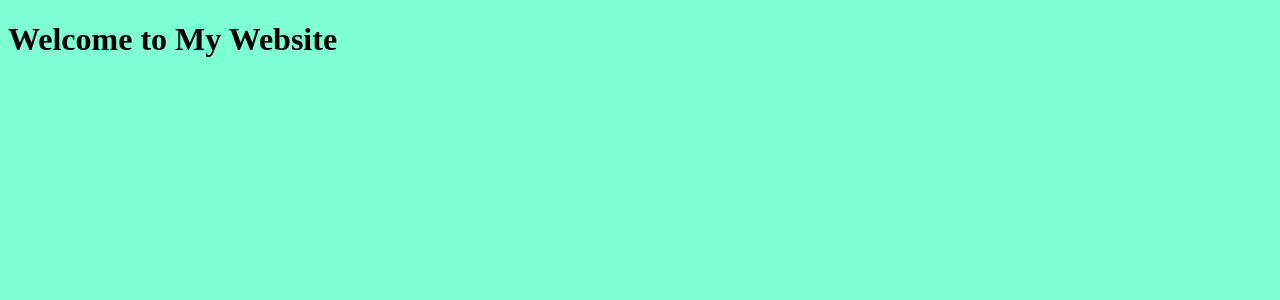
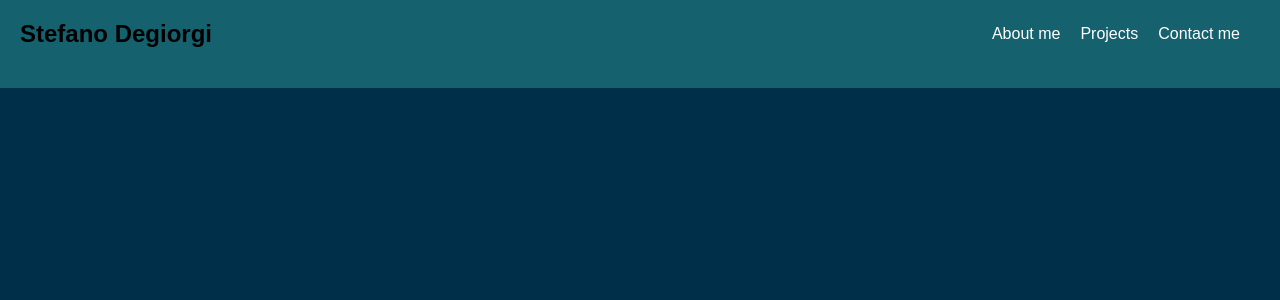
Before and after one commit to StefDegiorgi/portfolio, a PHP site: page / in a window 1280 px wide. Shown: the top 300 px of the page. Run offline with PHP 8.4, Linux system fonts and the light colour scheme.

Commit message:
navigation bar

```diff
--- a/css/style.css
+++ b/css/style.css
@@ -1,3 +1,67 @@
-body{
-    background-color: aquamarine;
+body {
+  background-color: #003049;
+  font-family: Arial, sans-serif;
+
 }
+
+body,
+ul,
+li {
+  margin: 0;
+  padding: 0;
+}
+
+.nav-container {
+  background-color: #15616d;
+}
+
+header {
+  display: flex;
+  justify-content: space-between;
+  align-items: center;
+  padding: 20px;
+}
+
+main {
+  font-size: 24px;
+  font-weight: bold;
+}
+
+nav ul {
+  list-style: none;
+  display: flex;
+}
+
+nav li {
+  margin-right: 20px;
+}
+
+nav a {
+  text-decoration: none;
+  color: #fff;
+  transition: color 0.3s ease-in-out;
+}
+
+nav a:hover {
+  border-bottom: 3px solid #f39c12;
+}
+
+.social-header {
+  padding: 10px 20px;
+}
+
+@media (max-width: 768px) {
+  header {
+    flex-direction: column;
+    text-align: center;
+  }
+
+  nav ul {
+    flex-direction: column;
+    align-items: center;
+  }
+
+  nav li {
+    margin: 10px 0;
+  }
+}
--- a/index.php
+++ b/index.php
@@ -1,17 +1,33 @@
 <!DOCTYPE html>
 <html lang="en">
+
 <head>
   <meta charset="UTF-8">
   <meta name="viewport" content="width=device-width, initial-scale=1.0">
   <meta http-equiv="X-UA-Compatible" content="ie=edge">
-    <title>My Website</title>
+  <title>Protfolio | Stefano Degiorgi</title>
   <link rel="stylesheet" href="css/style.css">
   <link rel="icon" href="./favicon.ico" type="image/x-icon">
+  <script src="index.js"></script>
 </head>
+
 <body>
-    <main>
-        <h1>Welcome to My Website</h1>
-    </main>
-	<script src="index.js"></script>
+  <div class="nav-container">
+    <header>
+      <main>Stefano Degiorgi</main>
+      <nav>
+        <ul>
+          <li><a href="#about">About me</a></li>
+          <li><a href="#projects">Projects</a></li>
+          <li><a href="#contact">Contact me</a></li>
+        </ul>
+      </nav>
+    </header>
+    <div class="social-header">
+      <ul>
+      </ul>
+    </div>
+  </div>
+
 </body>
 </html>
```
Lines whose indentation alone changed are shown as unchanged.
